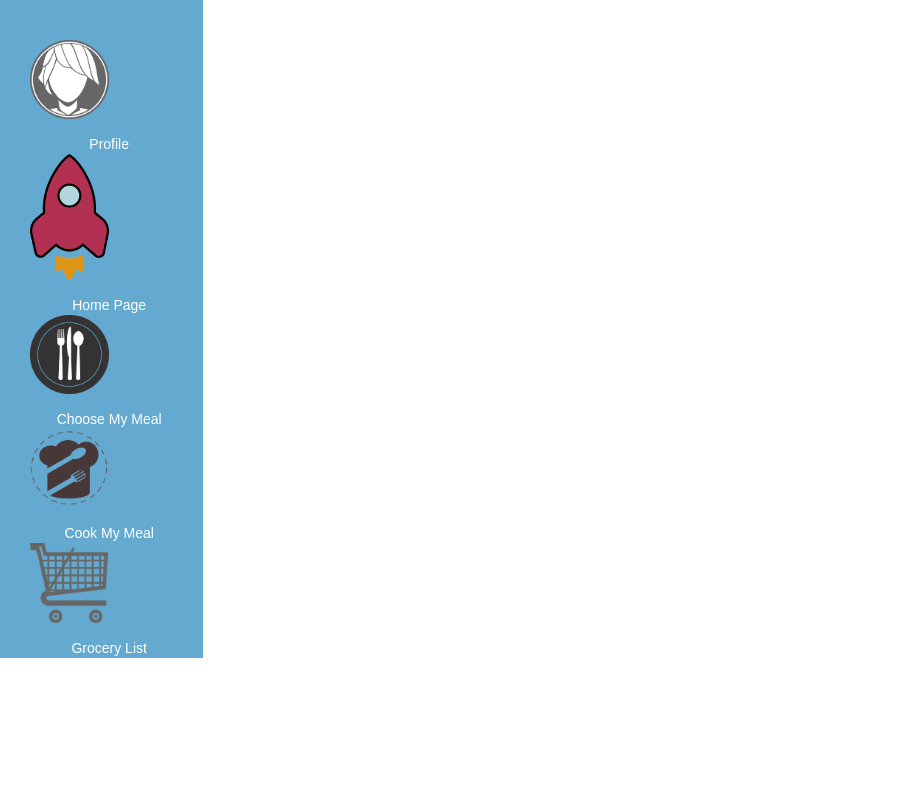
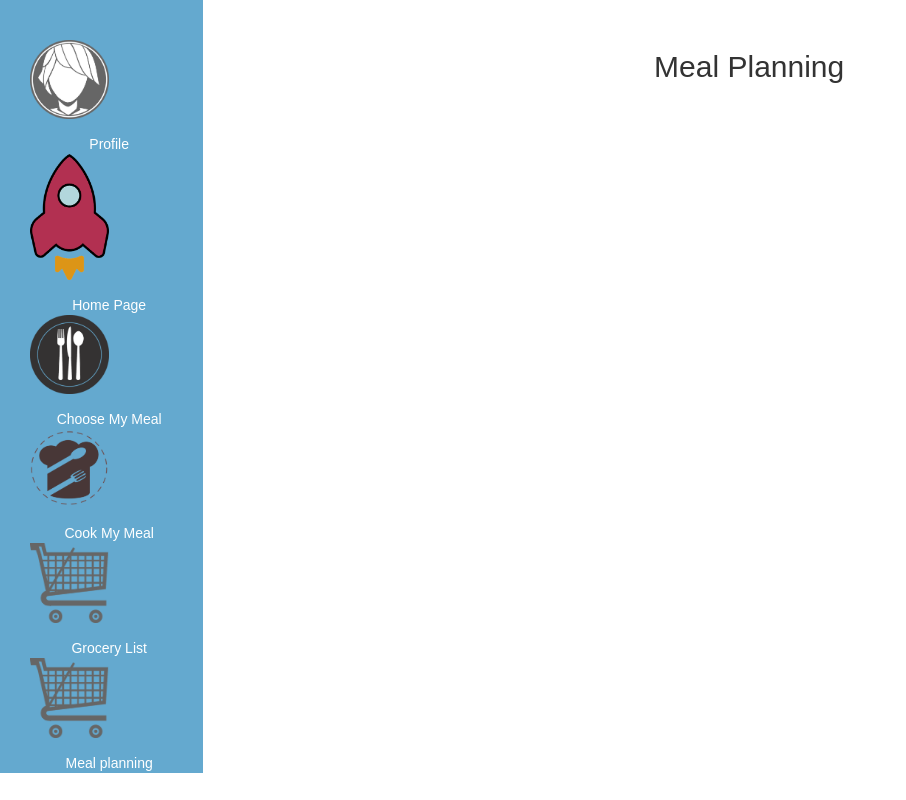
Before and after one commit to sandragjacinto/react_planner, a React (Create React App) app: page /mealplanning in a window 1280 px wide. Shown: the whole page, without its empty margins (0-906 px from the left). Built offline with nearby package versions, Linux system fonts and the light colour scheme.

Commit message:
Added meal planning page

```diff
--- a/src/App.js
+++ b/src/App.js
@@ -23,6 +23,7 @@ class App extends Component {
               <a href={'/choosemymeal'} style={{ color:'white' }}><img className="img-responsive" src={CMMimage} alt="logo" />Choose My Meal</a>
               <a href={'/cookmymeal'} style={{ color:'white' }}><img className="img-responsive" src={cooking} alt="logo" />Cook My Meal</a>
               <a href={'/grocerylist'} style={{ color:'white' }}><img className="img-responsive" src={grocery} alt="logo" />Grocery List</a>
+              <a href={'/mealplanning'} style={{ color:'white' }}><img className="img-responsive" src={grocery} alt="logo" />Meal planning</a>
             </ul>
           </div>
           <div className="col-md-10" style={{ paddingTop: '30px', }}>
--- /dev/null
+++ b/src/components/MealPlanning.js
@@ -0,0 +1,18 @@
+import React from 'react';
+
+class MealPlanning extends React.Component
+{
+    constructor(props)
+    {
+        super(props);
+    }
+
+    render()
+    {
+        return(<div>
+            <h2>Meal Planning</h2>
+        </div>)
+    }
+}
+
+export default MealPlanning;
--- a/src/index.js
+++ b/src/index.js
@@ -8,6 +8,7 @@ import CookMyMeal from './components/CookMyMeal';
 import Profile from './components/Profile';
 import GroceryList from './components/GroceryList';
 import HomePage from './components/HomePage';
+import MealPlanning from './components/MealPlanning';
 
 import { BrowserRouter as Router, Route } from 'react-router-dom'
 
@@ -21,6 +22,7 @@ ReactDOM.render(
             <Route path="/cookmymeal" component={CookMyMeal} />
             <Route path="/profile" component={Profile} />
             <Route path="/grocerylist" component={GroceryList} />
+            <Route path="/mealplanning" component={MealPlanning} />
         </App>
     </Router>
     ,
```
